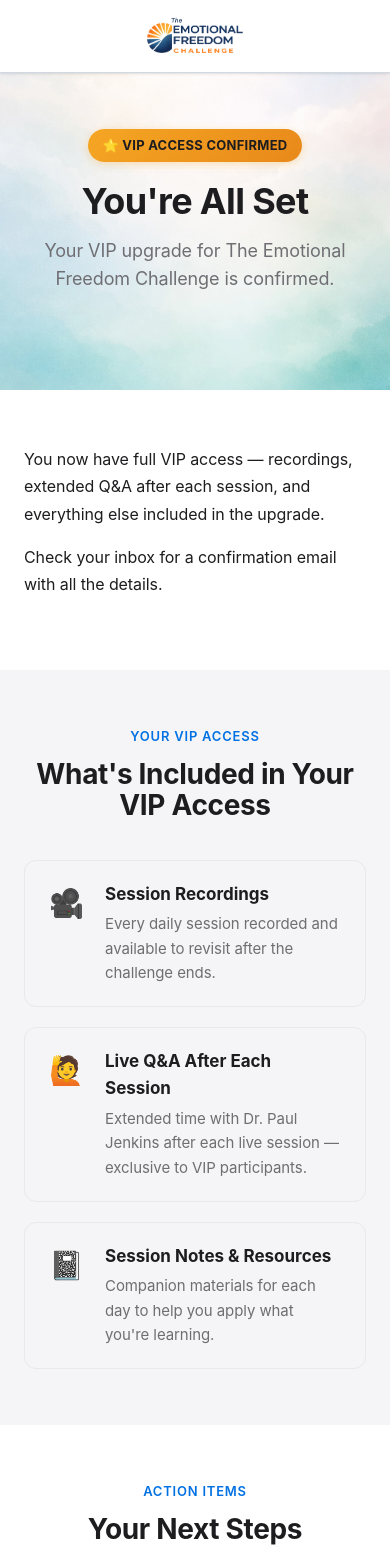
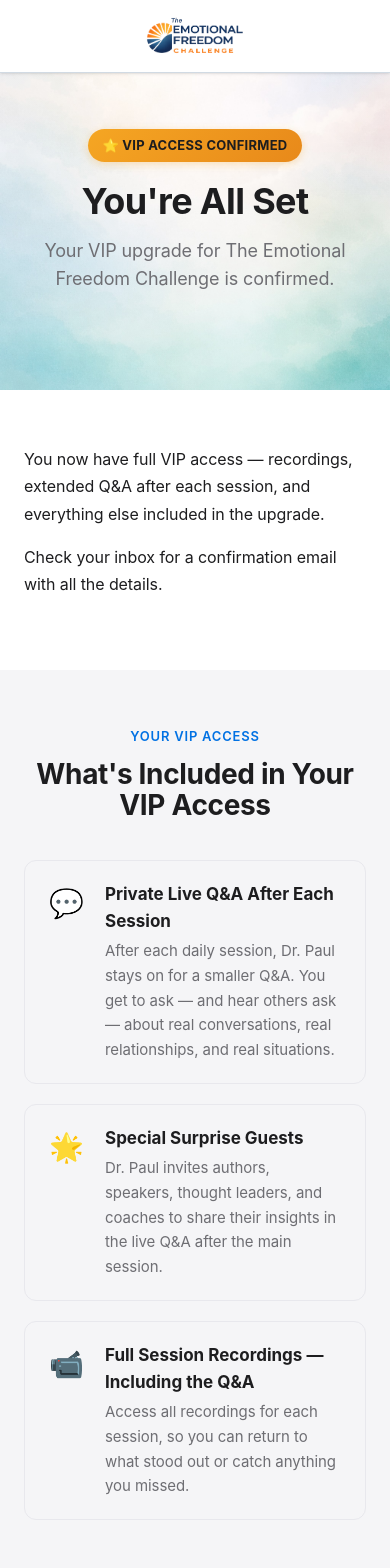
Before and after one commit to rbradshaw9/emotionalfreedomchallenge, a Next.js app: page /vip-confirmed in a window 390 px wide. Shown: the top 1568 px of the page. Built offline with nearby package versions, Linux system fonts and the light colour scheme.

Commit message:
Audit fixes: kit metadata, VIP-confirmed benefits match, fontWeight dot, three→four, time consistency, phone contact, VIP upsell on thank-you, replay Day 1 inactive

```diff
--- a/app/(main)/replay/efc-vip-7a9f3k/page.tsx
+++ b/app/(main)/replay/efc-vip-7a9f3k/page.tsx
@@ -5,7 +5,7 @@
 const videoData = [
   {
     day: 1,
-    active: true,
+    active: false,
     mainSession: {
       label: 'Main Training',
       title: 'The Positivity Model: Reclaim Emotional Ownership',
--- a/app/(main)/vip-confirmed/page.tsx
+++ b/app/(main)/vip-confirmed/page.tsx
@@ -49,24 +49,24 @@
           <div className="v2-spacer--sm"></div>
           <div className="v2-benefits-list v2-max-w-narrow" style={{ margin: '0 auto' }}>
             <div className="v2-benefit-item">
-              <span className="v2-benefit-icon">🎥</span>
+              <span className="v2-benefit-icon">💬</span>
               <div>
-                <strong>Session Recordings</strong>
-                <p>Every daily session recorded and available to revisit after the challenge ends.</p>
+                <strong>Private Live Q&amp;A After Each Session</strong>
+                <p>After each daily session, Dr. Paul stays on for a smaller Q&amp;A. You get to ask — and hear others ask — about real conversations, real relationships, and real situations.</p>
               </div>
             </div>
             <div className="v2-benefit-item">
-              <span className="v2-benefit-icon">🙋</span>
+              <span className="v2-benefit-icon">🌟</span>
               <div>
-                <strong>Live Q&amp;A After Each Session</strong>
-                <p>Extended time with Dr. Paul Jenkins after each live session — exclusive to VIP participants.</p>
+                <strong>Special Surprise Guests</strong>
+                <p>Dr. Paul invites authors, speakers, thought leaders, and coaches to share their insights in the live Q&amp;A after the main session.</p>
               </div>
             </div>
             <div className="v2-benefit-item">
-              <span className="v2-benefit-icon">📓</span>
+              <span className="v2-benefit-icon">📹</span>
               <div>
-                <strong>Session Notes &amp; Resources</strong>
-                <p>Companion materials for each day to help you apply what you&apos;re learning.</p>
+                <strong>Full Session Recordings — Including the Q&amp;A</strong>
+                <p>Access all recordings for each session, so you can return to what stood out or catch anything you missed.</p>
               </div>
             </div>
           </div>
@@ -153,8 +153,9 @@
             Show up. Ask the questions that come up for you. Revisit the moments that land. Let it work.
           </p>
           <p className="v2-body">
-            If you have any questions about your access, reach us at:{' '}
-            <a href="mailto:info@drpauljenkins.com">info@drpauljenkins.com</a>
+            If you have any questions about your access, reach us at:<br />
+            <a href="mailto:info@drpauljenkins.com">info@drpauljenkins.com</a> or{' '}
+            <a href="tel:+18013807981">+1 801-380-7981</a>
           </p>
           <p className="v2-body v2-muted-text" style={{ marginTop: '24px', fontStyle: 'italic' }}>
             We&apos;re looking forward to seeing you on March 16.
--- a/app/(main)/vip/page.tsx
+++ b/app/(main)/vip/page.tsx
@@ -92,7 +92,7 @@
           <p className="v2-body">
             Are you ready to lean in and maximize this challenge for five days in March?
           </p>
-          <p className="v2-body" style={{ fontWeight: 500.  }}>
+          <p className="v2-body" style={{ fontWeight: 500 }}>
             How could you turn this challenge into a personal development victory?
           </p>
         </div>
@@ -108,7 +108,7 @@
             <p className="v2-body">
               VIP access changes how you engage with the content and the experience as a whole.
             </p>
-            <p className="v2-body">For people who choose VIP, the experience usually feels different in three ways:</p>
+            <p className="v2-body">For people who choose VIP, the experience usually feels different in four ways:</p>
             <ul className="v2-list v2-checklist">
               <li>They ask their questions immediately, and get feedback now</li>
               <li>They hear how others are working through similar situations</li>
```
Also changed, not shown: app/(main)/partners/kit/layout.tsx (added, +10 -0 lines), app/(main)/thank-you/page.tsx (+20 -1 lines).
